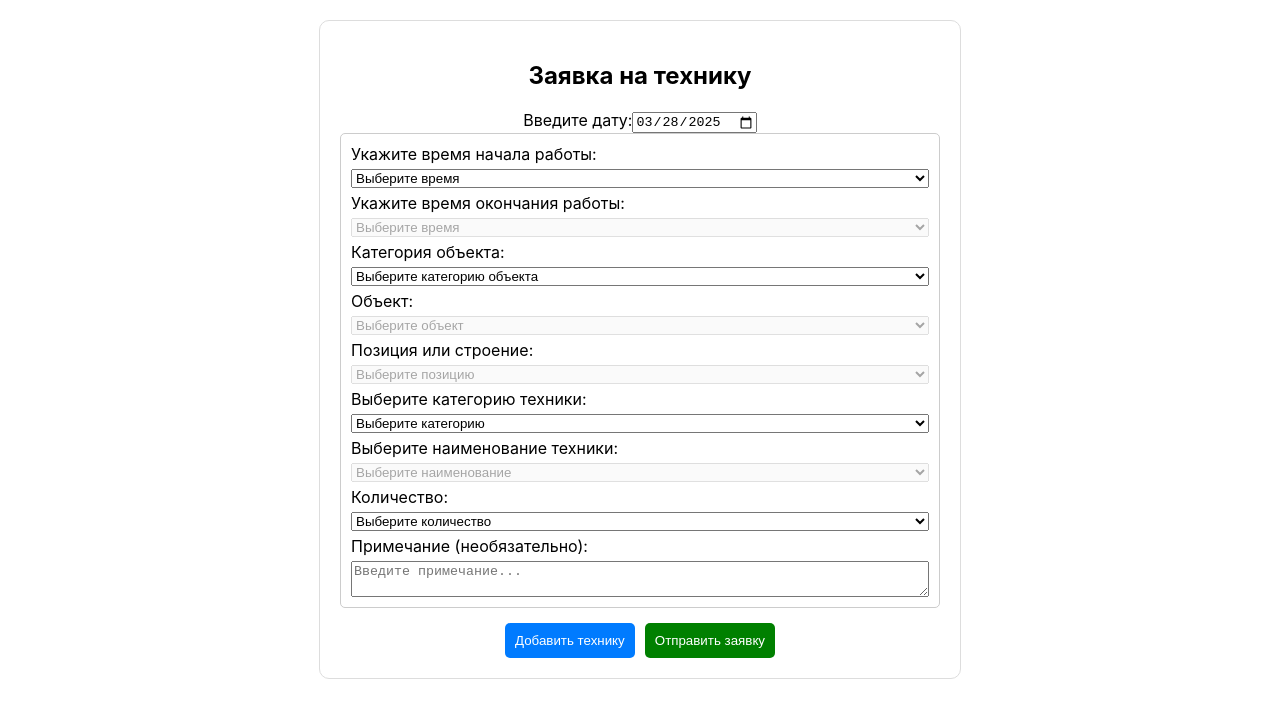
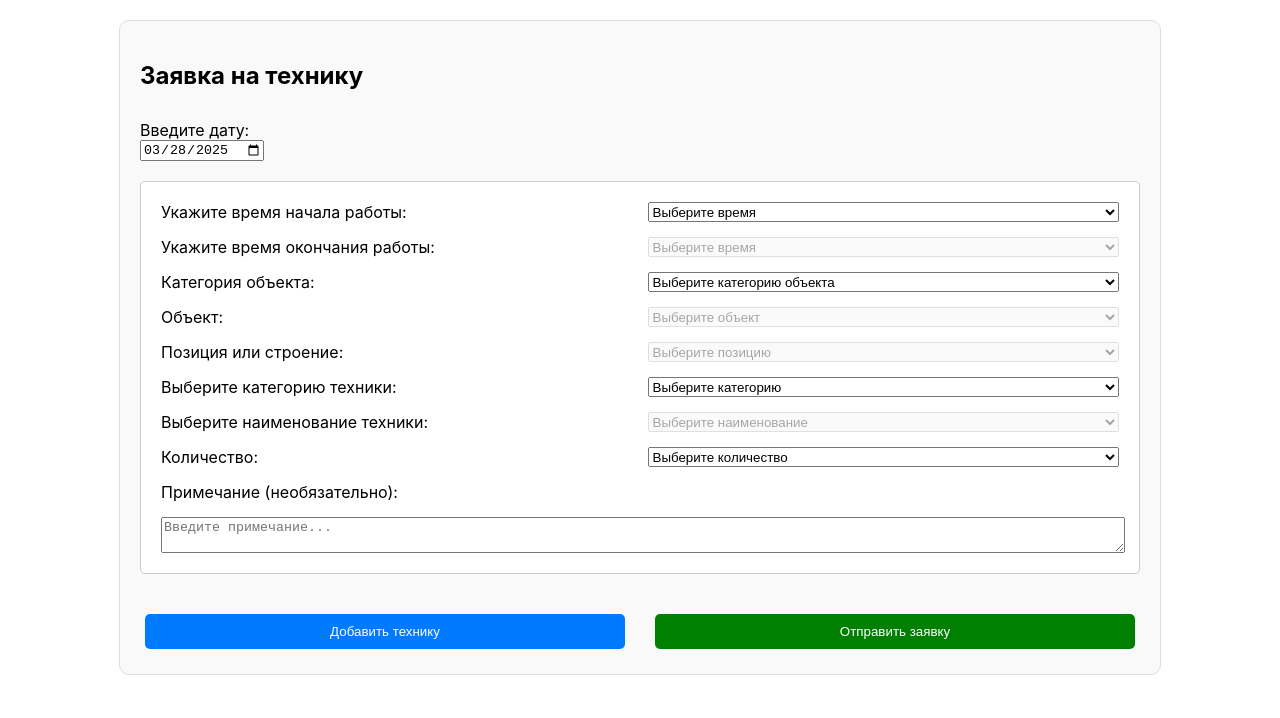
Before and after one commit to Andrefan1406/my_first_site, a React (Create React App) app: page /request in a window 1280 px wide. Shown: the top 718 px of the page. Built offline with nearby package versions, Linux system fonts and the light colour scheme.

Commit message:
Переделал отображение на компьютере

```diff
--- a/src/RequestPage.js
+++ b/src/RequestPage.js
@@ -1,4 +1,5 @@
 import React, { useState } from "react";
+import styles from './RequestPage.module.css';
 
 // Списки категорий техники, объектов, позиций
 const categoryOptions = {
@@ -194,18 +195,23 @@ const RequestPage = () => {
   };
 
   return (
-    <div style={styles.container}>
+    <div className={styles.container}>
+      <div className={styles.headerBlock}>
         <h2>Заявка на технику</h2>
-      <label>Введите дату:</label>
+        <div className={styles.dateBlock}>
+          <label htmlFor="dateInput">Введите дату:</label>
         <input
+          id="dateInput"
           type="date"
           value={selectedDate}
           min={getCurrentDate()} // Устанавливаем минимальную дату как текущую
           onChange={handleDateChange}
         />
+        </div>
+      </div>
 
       {requests.map((request, index) => (
-        <div key={index} style={styles.formBlock}>
+        <div key={index} className={styles.formBlock}>
           <label>Укажите время начала работы:</label>
           <select
             value={request.startTime}
@@ -304,17 +310,17 @@ const RequestPage = () => {
         </div>
       ))}
 
-      <button onClick={addRequest} style={styles.addButton}>Добавить технику</button>
+      <button onClick={addRequest} className={styles.addButton}>Добавить технику</button>
       {requests.length > 1 && (
-        <button onClick={removeLastRequest} style={styles.backButton}>Назад</button>
+        <button onClick={removeLastRequest} className={styles.backButton}>Назад</button>
       )}
-      <button onClick={submitRequest} style={styles.submitButton}>Отправить заявку</button>
+      <button onClick={submitRequest} className={styles.submitButton}>Отправить заявку</button>
 
       {/* Модальное окно для ввода ФИО и номера телефона */}
       {isModalOpen && (
-        <div style={styles.modalOverlay}>
-          <div style={styles.modalContent}>
-            <span style={styles.modalClose} onClick={() => setIsModalOpen(false)}>&times;</span>
+        <div className={styles.modalOverlay}>
+          <div className={styles.modalContent}>
+            <span className={styles.modalClose} onClick={() => setIsModalOpen(false)}>&times;</span>
             <h2>Ответственный</h2>
             <form onSubmit={handleModalSubmit}>
               <label>ФИО:</label>
@@ -335,7 +341,7 @@ const RequestPage = () => {
               <br />
               <button
                 type="submit"
-                style={styles.submitButton}
+                className={styles.submitButton}
                 disabled={isSubmitting}  // блокировка кнопки во время отправки
               >
                 {isSubmitting ? "Отправка..." : "Отправить заявку"}
@@ -348,77 +354,4 @@ const RequestPage = () => {
   );
 };
 
-const styles = {
-  container: {
-    maxWidth: "600px",
-    margin: "20px auto",
-    padding: "20px",
-    border: "1px solid #ddd",
-    borderRadius: "10px",
-    textAlign: "center"
-  },
-  formBlock: {
-    marginBottom: "15px",
-    padding: "10px",
-    border: "1px solid #ccc",
-    borderRadius: "5px",
-    display: "flex",
-    flexDirection: "column",
-    gap: "5px",
-    textAlign: "left"
-  },
-  addButton: {
-    marginRight: "10px",
-    padding: "10px",
-    background: "#007bff",
-    color: "white",
-    border: "none",
-    borderRadius: "5px",
-    cursor: "pointer"
-  },
-  backButton: {
-    marginRight: "10px",
-    padding: "10px",
-    background: "#dc3545",
-    color: "white",
-    border: "none",
-    borderRadius: "5px",
-    cursor: "pointer"
-  },
-  submitButton: {
-    padding: "10px",
-    background: "green",
-    color: "white",
-    border: "none",
-    borderRadius: "5px",
-    cursor: "pointer"
-  },
-  modalOverlay: {
-    position: "fixed",
-    top: 0,
-    left: 0,
-    width: "100%",
-    height: "100%",
-    backgroundColor: "rgba(0,0,0,0.5)",
-    display: "flex",
-    alignItems: "center",
-    justifyContent: "center"
-  },
-  modalContent: {
-    background: "#fff",
-    padding: "20px",
-    borderRadius: "5px",
-    position: "relative",
-    width: "90%",
-    maxWidth: "400px"
-  },
-  modalClose: {
-    position: "absolute",
-    top: "10px",
-    right: "10px",
-    cursor: "pointer",
-    fontSize: "24px"
-  }
-};
-
 export default RequestPage;
--- /dev/null
+++ b/src/RequestPage.module.css
@@ -0,0 +1,89 @@
+/* Стили по умолчанию (мобильный вид) */
+.container {
+    max-width: 600px;
+    margin: 20px auto;
+    padding: 20px;
+    border: 1px solid #ddd;
+    border-radius: 10px;
+    text-align: center;
+  }
+
+  .formBlock {
+    margin-bottom: 15px;
+    padding: 10px;
+    border: 1px solid #ccc;
+    border-radius: 5px;
+    display: flex;
+    flex-direction: column;
+    gap: 5px;
+    text-align: left;
+  }
+
+  .addButton,
+  .backButton,
+  .submitButton {
+    padding: 10px;
+    margin: 5px;
+    color: white;
+    border: none;
+    border-radius: 5px;
+    cursor: pointer;
+  }
+
+  .addButton {
+    background: #007bff;
+  }
+
+  .backButton {
+    background: #dc3545;
+  }
+
+  .submitButton {
+    background: green;
+  }
+
+  .dateBlock {
+    display: flex;
+    flex-direction: column;
+    align-items: flex-start;
+  }
+
+  .headerBlock {
+    grid-column: span 2;
+    display: flex;
+    flex-direction: column;
+    align-items: flex-start;
+    gap: 10px;
+  }
+
+
+  /* 💻 Десктопная версия (ширина экрана от 1024px) */
+  @media (min-width: 1024px) {
+    .container {
+      max-width: 1000px;
+      background-color: #f9f9f9;
+      display: grid;
+      grid-template-columns: repeat(2, 1fr);
+      gap: 20px;
+      text-align: left;
+    }
+
+    .formBlock {
+      grid-column: span 2;
+      display: grid;
+      grid-template-columns: 1fr 1fr;
+      gap: 15px;
+      background-color: #ffffff;
+      padding: 20px;
+    }
+
+    .formBlock label,
+    .formBlock select,
+    .formBlock textarea {
+      width: 100%;
+    }
+
+    textarea {
+      grid-column: span 2;
+    }
+  }
```
Lines whose indentation alone changed are shown as unchanged.
